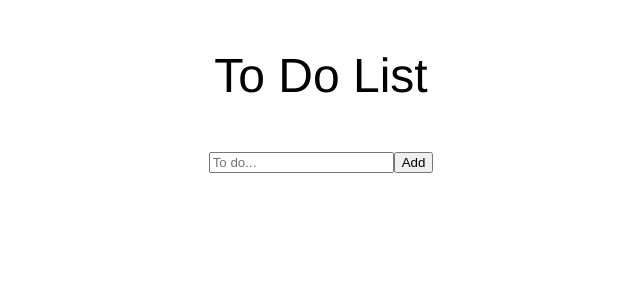
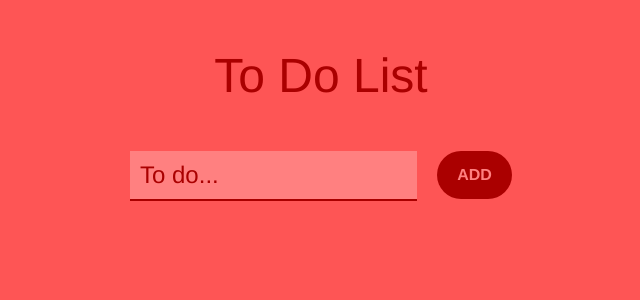
Before and after one commit to abbygottlich/storybook-example-app, a React (Create React App) app in the folder todo-example-app/: page / in a window 1280 px wide. Shown: the top 300 px of the page, without its empty margins (319-959 px from the left). Built offline with nearby package versions, Linux system fonts and the light colour scheme.

Commit message:
everything styled except for list items

```diff
--- a/todo-example-app/src/App.js
+++ b/todo-example-app/src/App.js
@@ -22,11 +22,13 @@ class App extends React.Component {
   };
 
   onAdd = () => {
-    this.list.push(this.state.inputValue);
-    this.setState({
-      todos: this.list
-    });
-    document.getElementById("todo").value = null;
+    if (this.state.inputValue) {
+      this.list.push(this.state.inputValue);
+      this.setState({
+        todos: this.list
+      });
+      document.getElementById("todo").value = null;
+    }
   };
 
   onComplete = index => {
@@ -56,7 +58,7 @@ class App extends React.Component {
           <button onClick={this.onAdd}>Add</button>
         </div>
         <ul>
-          {this.list.map((item, index) => {
+          {this.state.todos.map((item, index) => {
             return (
               <div key={index} className="list-item-wrapper">
                 <li>{item}</li>
--- a/todo-example-app/src/App.scss
+++ b/todo-example-app/src/App.scss
@@ -1,11 +1,58 @@
+body {
+  background-color: #fe5555;
+}
+
 p {
   font-family: "Helvetica";
   font-size: 48px;
   text-align: center;
+  color: #aa0000;
 }
 
 .input-add-wrapper {
   text-align: center;
+  display: flex;
+  justify-content: center;
+
+  input {
+    margin-right: 20px;
+    padding: 10px;
+    font-size: 24px;
+    background-color: #ff8080;
+    border: none;
+    border-bottom: 2px solid #aa0000;
+    color: #aa0000;
+    font-family: "Helvetica";
+
+    &::placeholder {
+      color: #aa0000;
+      font-family: "Helvetica";
+    }
+  }
+
+  button {
+    width: 75px;
+    height: 48px;
+    border: none;
+    border-radius: 500px;
+    background-color: #aa0000;
+    color: #ff8080;
+    font-family: "Helvetica";
+    font-size: 16px;
+    font-weight: bold;
+    text-transform: uppercase;
+    transition: background-color 0.25s, color 0.25s;
+
+    &:hover {
+      background-color: #ff8080;
+      color: #aa0000;
+    }
+
+    &:active {
+      background-color: #aa0000;
+      color: #ff8080;
+    }
+  }
 }
 
 .list-item-wrapper {
```
